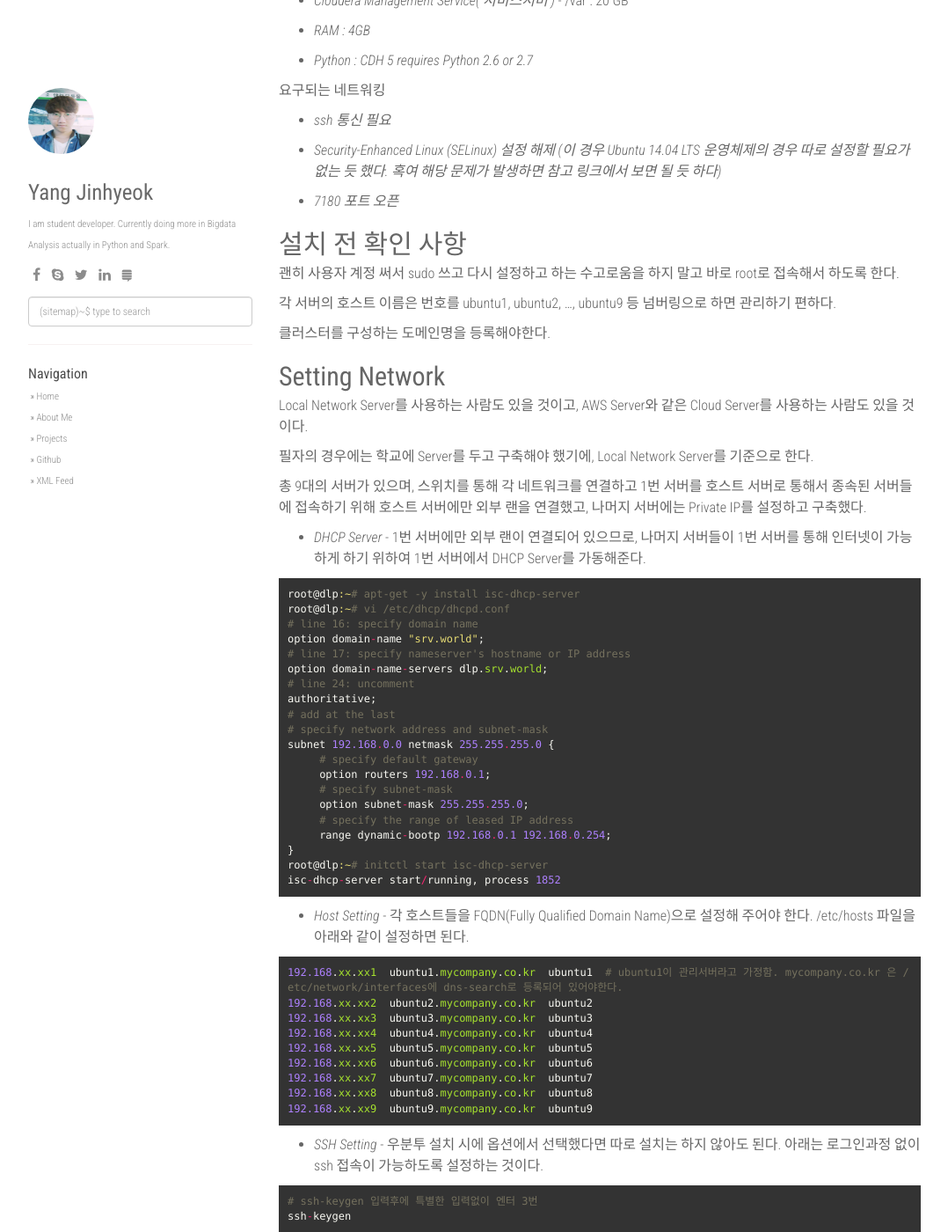
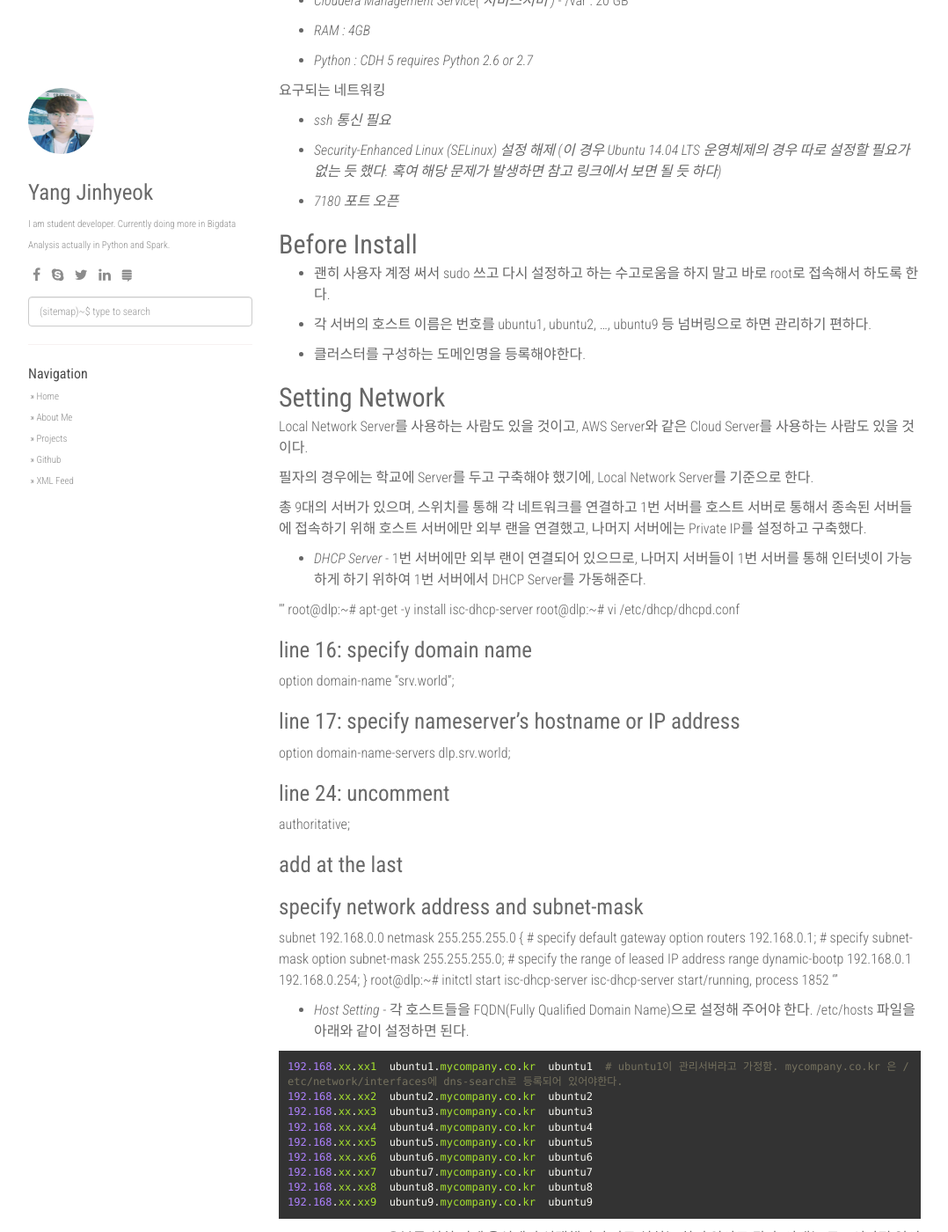
Before and after one commit to Yangyangii/Yangyangii.github.io, a Jekyll site: the page built from _posts/2016-09-27-ubuntu-cloudera-install.markdown, in a window 1280 px wide and 1400 px high, scrolled down 632 px. Shown: the whole window at 88% size, without its empty margins (53-1131 px from the left). Built offline with Jekyll 4.4.1, drawn with Linux system fonts in a browser that asks for light colours; nearby versions of some CDN libraries; comment, search, counter and statistics services are not loaded.

Commit message:
Modified the post Cloudera

```diff
--- a/_posts/2016-09-27-ubuntu-cloudera-install.markdown
+++ b/_posts/2016-09-27-ubuntu-cloudera-install.markdown
@@ -39,12 +39,12 @@ CDH5
 
 +   <em>7180 포트 오픈</em>
 
-## 설치 전 확인 사항
-괜히 사용자 계정 써서 sudo 쓰고 다시 설정하고 하는 수고로움을 하지 말고 바로 root로 접속해서 하도록 한다.
+## Before Install
++   괜히 사용자 계정 써서 sudo 쓰고 다시 설정하고 하는 수고로움을 하지 말고 바로 root로 접속해서 하도록 한다.
 
-각 서버의 호스트 이름은 번호를 ubuntu1, ubuntu2, ..., ubuntu9 등 넘버링으로 하면 관리하기 편하다.
++   각 서버의 호스트 이름은 번호를 ubuntu1, ubuntu2, ..., ubuntu9 등 넘버링으로 하면 관리하기 편하다.
 
-클러스터를 구성하는 도메인명을 등록해야한다.
++   클러스터를 구성하는 도메인명을 등록해야한다.
 
 
 ## Setting Network
@@ -57,7 +57,7 @@ Local Network Server를 사용하는 사람도 있을 것이고, AWS Server와
 
 +   <em>DHCP Server</em> - 1번 서버에만 외부 랜이 연결되어 있으므로, 나머지 서버들이 1번 서버를 통해 인터넷이 가능하게 하기 위하여 1번 서버에서 DHCP Server를 가동해준다.
 
-{% highlight ruby %}
+'''
 root@dlp:~# apt-get -y install isc-dhcp-server
 root@dlp:~# vi /etc/dhcp/dhcpd.conf
 # line 16: specify domain name
@@ -78,7 +78,7 @@ subnet 192.168.0.0 netmask 255.255.255.0 {
 }
 root@dlp:~# initctl start isc-dhcp-server
 isc-dhcp-server start/running, process 1852
-{% endhighlight %}
+'''
 
 +   <em>Host Setting</em> - 각 호스트들을 FQDN(Fully Qualified Domain Name)으로 설정해 주어야 한다. /etc/hosts 파일을 아래와 같이 설정하면 된다.
 {% highlight ruby %}
```
